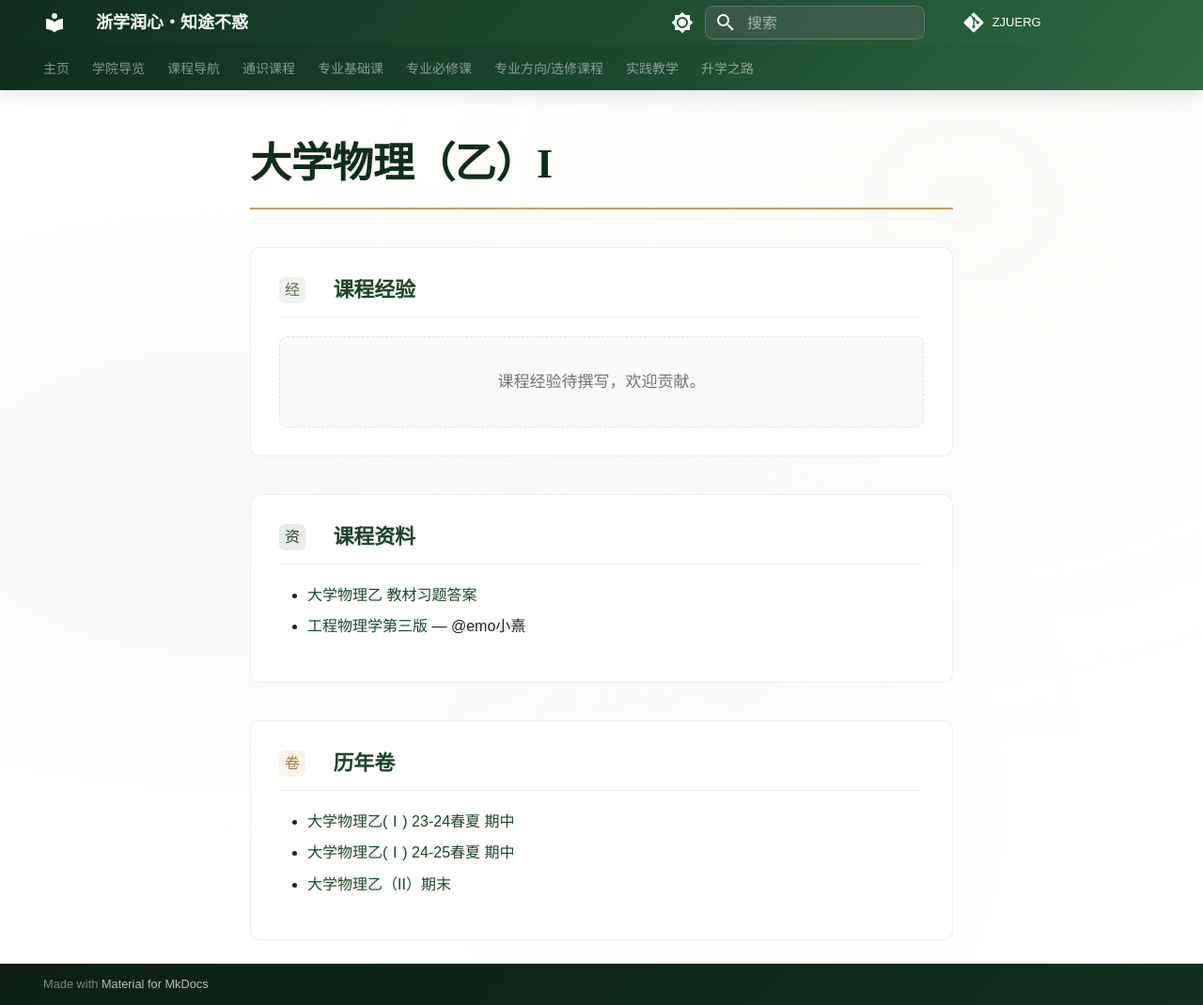
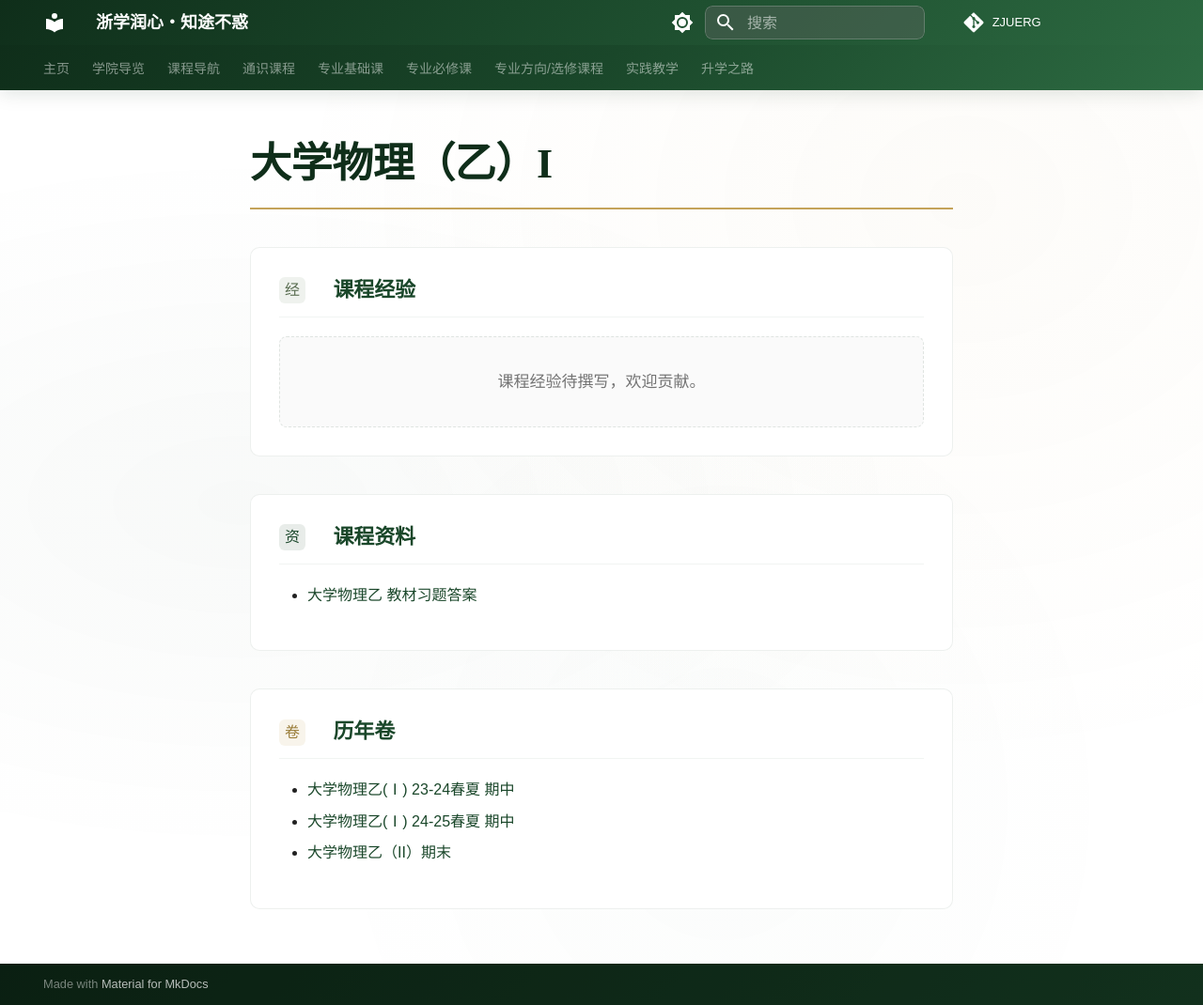
Before and after one commit to shadow17238/ZJUERG, an MkDocs documentation site: the page built from docs/general-education/大学物理（乙）I/index.md, in a window 1280 px wide and 1070 px high. Shown: the whole window at 94% size. Built offline with MkDocs 1.6.1 and Material for MkDocs 9.7.7, drawn with Linux system fonts in a browser that asks for light colours.

Commit message:
修复链接问题：删除大学物理（乙）I中指向已删除大文件的链接

```diff
--- a/docs/general-education/大学物理（乙）I/index.md
+++ b/docs/general-education/大学物理（乙）I/index.md
@@ -33,7 +33,6 @@
   </div>
   <ul>
     <li><a href="pdfs/【教材】大学物理乙   教材习题答案.pdf">大学物理乙 教材习题答案</a></li>
-    <li><a href="pdfs/【教材】工程物理学第三版  cr(emo小熹).pdf">工程物理学第三版</a> — @emo小熹</li>
   </ul>
 </div>
 
```
